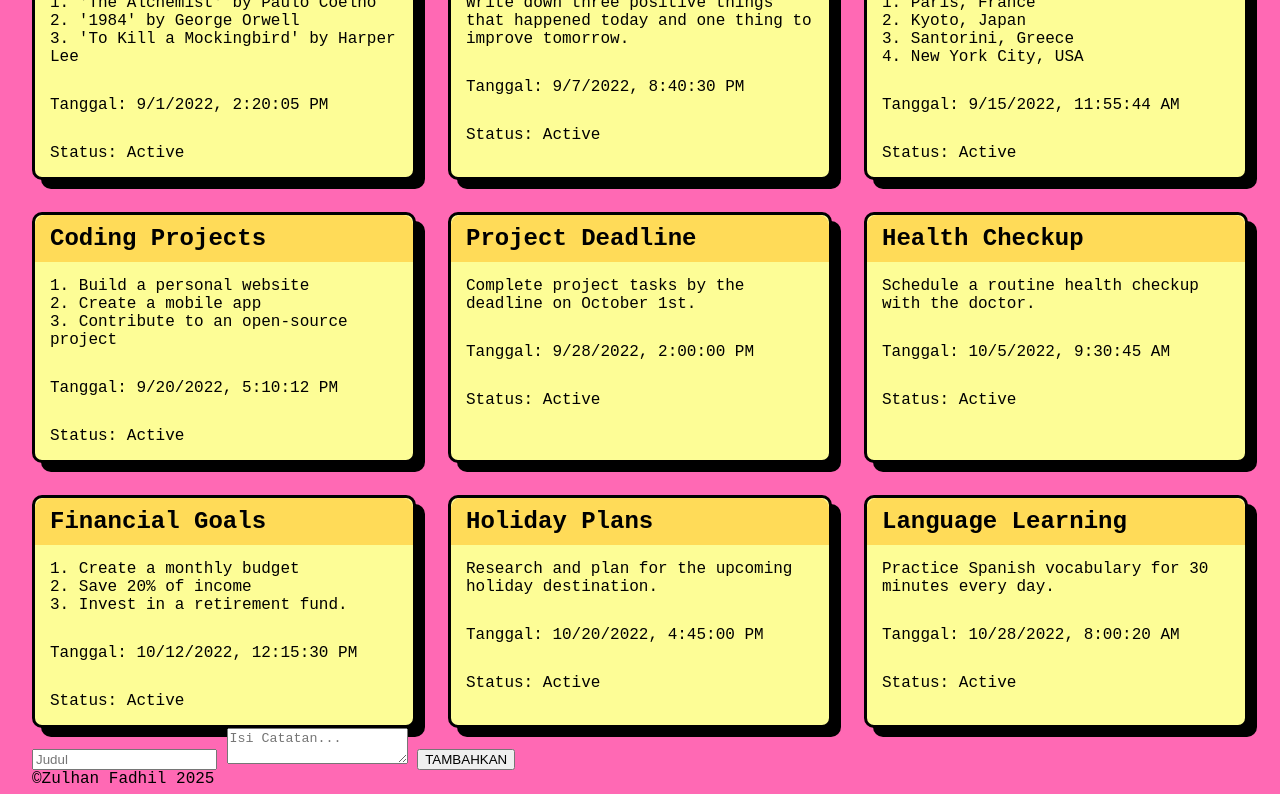
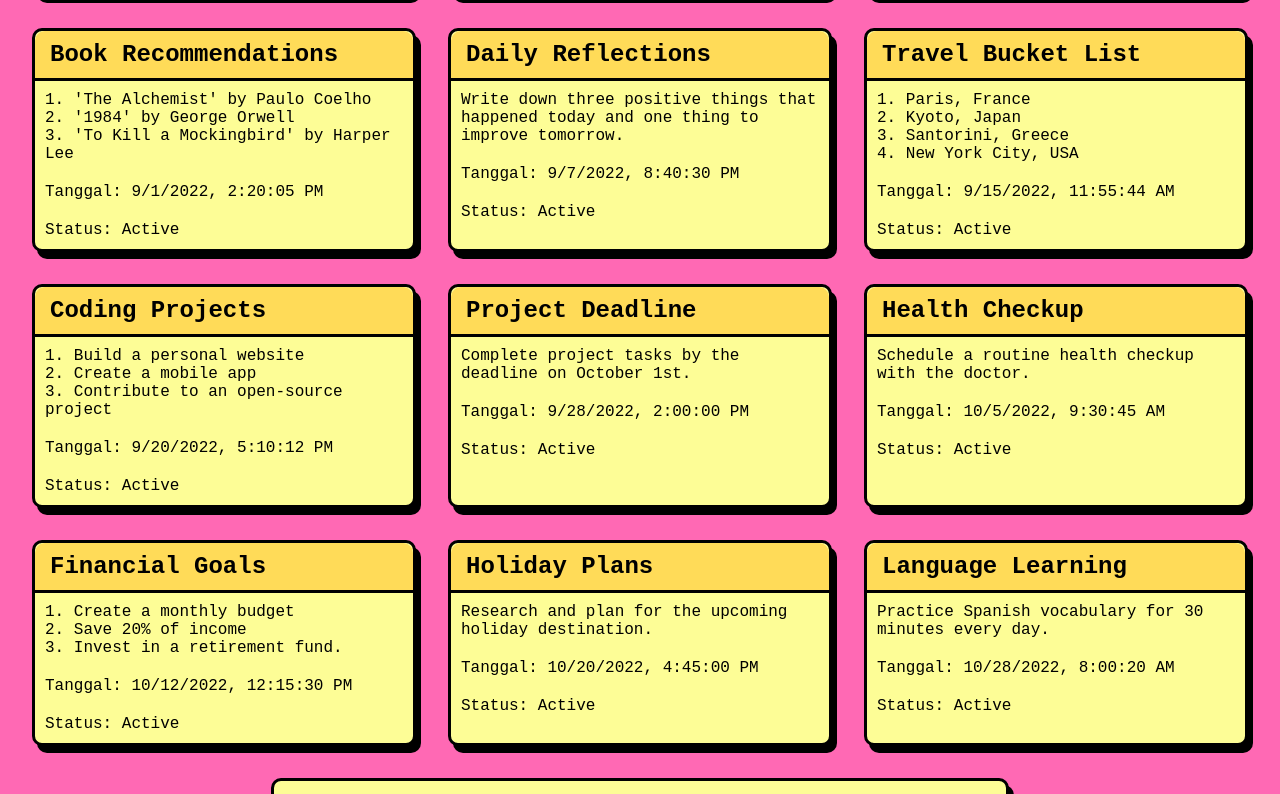
Before and after one commit to ZulhanF/notes-app, a plain HTML site: page index.html in a window 1280 px wide. Shown: the part 660-1454 px from the top of the page. Drawn offline with Linux system fonts and the light colour scheme; a web font is replaced by a local one.

Commit message:
style: enhance layout and design of header, footer, and form elements

```diff
--- a/src/style.css
+++ b/src/style.css
@@ -5,6 +5,21 @@ body {
   padding: 0;
   background-color: #ff69b4;
 }
+
+header {
+  display: grid;
+  background-color: #bafca2;
+  padding: 1rem 1rem;
+  margin: 2rem auto;
+  text-align: center;
+  border: 3px solid #000000;
+  border-radius: 10px;
+  box-shadow: 4px 6px #000000;
+  font-family: "Lexend Mega", serif;
+  font-weight: bold;
+  font-size: 2rem;
+}
+
 .list {
   display: grid;
   grid-template-columns: 1fr 1fr 1fr;
@@ -20,22 +35,79 @@ body {
   margin: 0;
   border: 3px solid #000000;
   border-radius: 10px;
-  box-shadow: 9px 9px #000000;
+  box-shadow: 5px 7px #000000;
 }
 
 .list h2 {
-display: block;
+  display: block;
   font-size: 1.5rem;
   margin: 0;
   padding: 10px 15px;
   background-color: #ffdb58;
   box-sizing: border-box;
   border-radius: 10px 10px 0 0;
+  border-bottom: 3px solid #000000;
 }
 
 .list p {
   font-size: 1rem;
-  padding: 15px;
+  padding: 10px;
   margin: 0;
   box-sizing: border-box;
 }
+
+.list > *:hover {
+  transform: scale(1.07);
+  transition: transform 0.2s ease;
+}
+
+#form {
+  display: grid;
+  gap: 1rem;
+  background-color: #fdfd96;
+  color: #000000;
+  padding: 1rem;
+  margin: 2rem auto;
+  border: 3px solid #000000;
+  border-radius: 10px;
+  box-shadow: 5px 7px #000000;
+  width: 100%;
+  max-width: 700px;
+}
+#form input,
+#form textarea {
+  border: 3px solid #000000;
+  border-radius: 10px;
+  padding: 0.5rem;
+  box-shadow: 2px 3px #000000;
+  font-family: inherit;
+}
+
+#form textarea {
+  height: 15rem;
+}
+
+#form button {
+  border: 3px solid #000000;
+  box-shadow: 2px 3px #000000;
+  border-radius: 10px;
+  padding: 0.5rem;
+  background-color: #ffdb58;
+  font-weight: bold;
+  font-family: 'lexend mega', serif;
+  font-size: 1rem;
+}
+
+footer {
+  display: grid;
+  background-color: #c4a1ff;
+  padding: 2rem 1rem;
+  margin: 0 0;
+  text-align: center;
+  border: 3px solid #000000;
+  border-radius: 10px 10px 0 0;
+  box-shadow: 4px 6px #000000;
+  font-family: "Lexend Mega", serif;
+  font-weight: bold;
+  font-size: 1.5rem;
+}
```
